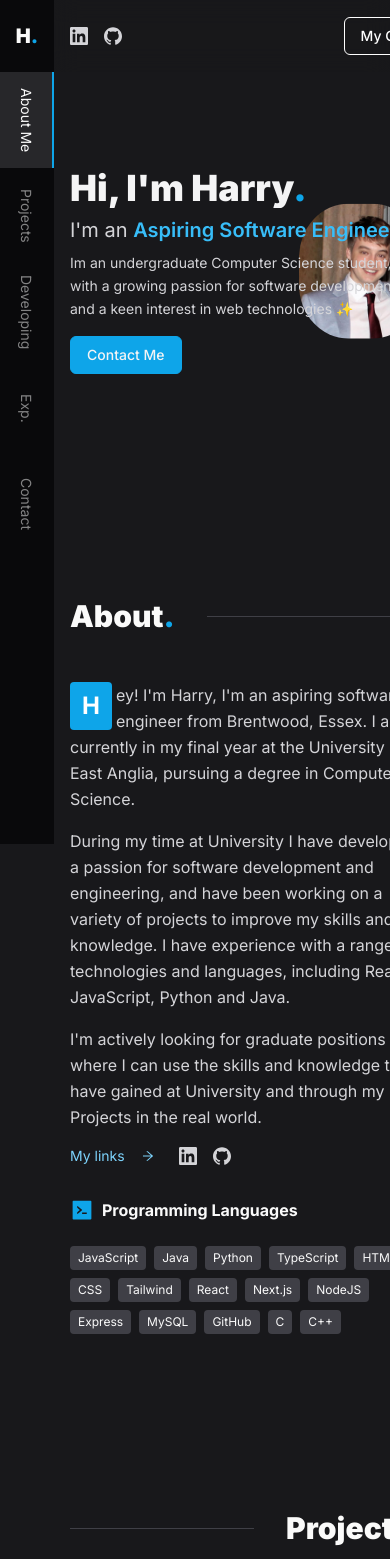
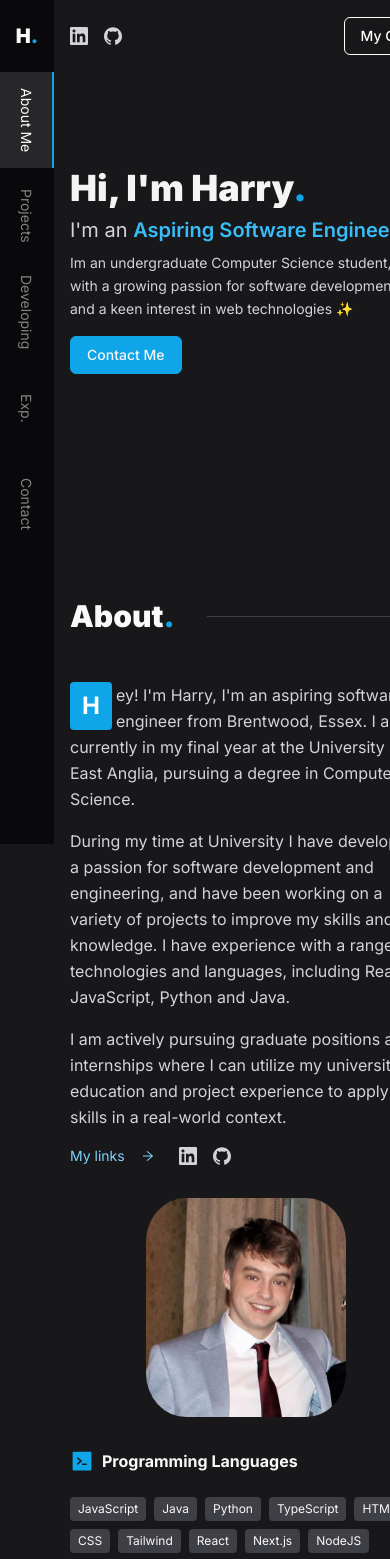
Before and after one commit to harrymcdonagh/Portfolio, a Next.js app: page / in a window 390 px wide. Shown: the top 1559 px of the page. Built offline with nearby package versions, Linux system fonts and the light colour scheme.

Commit message:
Modified about me, added icon

```diff
--- a/src/components/about/About.tsx
+++ b/src/components/about/About.tsx
@@ -2,14 +2,14 @@ import { AiOutlineArrowRight } from "react-icons/ai";
 import { SectionHeader } from "../util/SectionHeader";
 import Reveal from "../util/Reveal";
 import { MyLinks } from "../nav/Header";
-import { Stats } from "./Stats";
+import { MoreInfo } from "./MoreInfo";
 
 export const About = () => {
   return (
     <section id="about" className="section-wrapper">
       <SectionHeader title="About" dir="l" />
       <div className="grid grid-cols-1 md:grid-cols-[1fr_300px] gap-8">
-        <div className="space-y-4">
+        <div className="pt-0 md:pt-12 space-y-4">
           <Reveal>
             <p className="leading-relaxed text-zinc-300">
               <span className="bg-sky-500 text-white py-2 px-3 rounded font-bold mr-1 float-left text-2xl">
@@ -30,9 +30,9 @@ export const About = () => {
           </Reveal>
           <Reveal>
             <p className="leading-relaxed text-zinc-300">
-              I&apos;m actively looking for graduate positions where I can use the skills
-              and knowledge that I have gained at University and through my Projects in
-              the real world.
+              I am actively pursuing graduate positions and internships where I can
+              utilize my university education and project experience to apply my skills in
+              a real-world context.
             </p>
           </Reveal>
           <Reveal>
@@ -45,7 +45,7 @@ export const About = () => {
             </div>
           </Reveal>
         </div>
-        <Stats />
+        <MoreInfo />
       </div>
     </section>
   );
--- /dev/null
+++ b/src/components/about/HeadshotImage.tsx
@@ -0,0 +1,16 @@
+import React from "react";
+
+const HeadshotImage = () => {
+  return (
+    <div className="mx-auto flex justify-center max-w-[200px] mb-6 md:mb-8">
+      <img
+        src="project-imgs/headshot.jpg"
+        alt="Harry's Headshot"
+        style={{ borderRadius: "20%" }}
+        className="w-full h-auto"
+      />
+    </div>
+  );
+};
+
+export default HeadshotImage;
--- /dev/null
+++ b/src/components/about/MoreInfo.tsx
@@ -0,0 +1,40 @@
+import { Chip } from "../util/Chip";
+import Reveal from "../util/Reveal";
+import { AiFillCode } from "react-icons/ai";
+import HeadshotImage from "./HeadshotImage";
+
+export const MoreInfo = () => {
+  return (
+    <div className="relative">
+      <Reveal>
+        <>
+          <HeadshotImage />
+          <div className="mt-8">
+            {" "}
+            <h4 className="flex items-center mb-6">
+              <AiFillCode className="text-sky-500 text-2xl" />
+              <span className="font-bold ml-2">Programming Languages</span>
+            </h4>
+            <div className="flex flex-wrap gap-2 mb-12">
+              <Chip>JavaScript</Chip>
+              <Chip>Java</Chip>
+              <Chip>Python</Chip>
+              <Chip>TypeScript</Chip>
+              <Chip>HTML</Chip>
+              <Chip>CSS</Chip>
+              <Chip>Tailwind</Chip>
+              <Chip>React</Chip>
+              <Chip>Next.js</Chip>
+              <Chip>NodeJS</Chip>
+              <Chip>Express</Chip>
+              <Chip>MySQL</Chip>
+              <Chip>GitHub</Chip>
+              <Chip>C</Chip>
+              <Chip>C++</Chip>
+            </div>
+          </div>
+        </>
+      </Reveal>
+    </div>
+  );
+};
--- a/src/components/about/Stats.tsx
+++ /dev/null
@@ -1,35 +0,0 @@
-import { Chip } from "../util/Chip";
-import Reveal from "../util/Reveal";
-import { AiFillCode } from "react-icons/ai";
-
-export const Stats = () => {
-  return (
-    <div className="relative">
-      <Reveal>
-        <div>
-          <h4 className="flex items-center mb-6">
-            <AiFillCode className="text-sky-500 text-2xl" />
-            <span className="font-bold ml-2">Programming Languages</span>
-          </h4>
-          <div className="flex flex-wrap gap-2 mb-12">
-            <Chip>JavaScript</Chip>
-            <Chip>Java</Chip>
-            <Chip>Python</Chip>
-            <Chip>TypeScript</Chip>
-            <Chip>HTML</Chip>
-            <Chip>CSS</Chip>
-            <Chip>Tailwind</Chip>
-            <Chip>React</Chip>
-            <Chip>Next.js</Chip>
-            <Chip>NodeJS</Chip>
-            <Chip>Express</Chip>
-            <Chip>MySQL</Chip>
-            <Chip>GitHub</Chip>
-            <Chip>C</Chip>
-            <Chip>C++</Chip>
-          </div>
-        </div>
-      </Reveal>
-    </div>
-  );
-};
--- a/src/components/hero/Hero.tsx
+++ b/src/components/hero/Hero.tsx
@@ -1,6 +1,5 @@
 import Reveal from "../util/Reveal";
 import { OutlineButton } from "../buttons/OutlineButton";
-import Image from "./Image";
 
 const Hero = () => {
   return (
@@ -37,7 +36,6 @@ const Hero = () => {
             </OutlineButton>
           </Reveal>
         </div>
-        <Image />
       </div>
     </section>
   );
--- a/src/components/hero/Image.tsx
+++ /dev/null
@@ -1,11 +0,0 @@
-import React from "react";
-
-const Image = () => {
-  return (
-    <div className="absolute right-0 top-[50%] z-0 grid max-w-[35%]  -translate-y-[50%]">
-      <img src="project-imgs/headshot.jpg" style={{ borderRadius: "40%" }} />
-    </div>
-  );
-};
-
-export default Image;
--- a/src/pages/_document.tsx
+++ b/src/pages/_document.tsx
@@ -5,6 +5,7 @@ export default function Document() {
     <Html lang="en">
       <head>
         <title>Harry McDonagh</title>
+        <link rel="icon" href="/portfolio.ico" />
       </head>
       <Head />
       <body id="root" className="bg-zinc-900 text-zinc-50">
```
Also changed, not shown: 1 other file (tests, documents, lock files or other folders).
